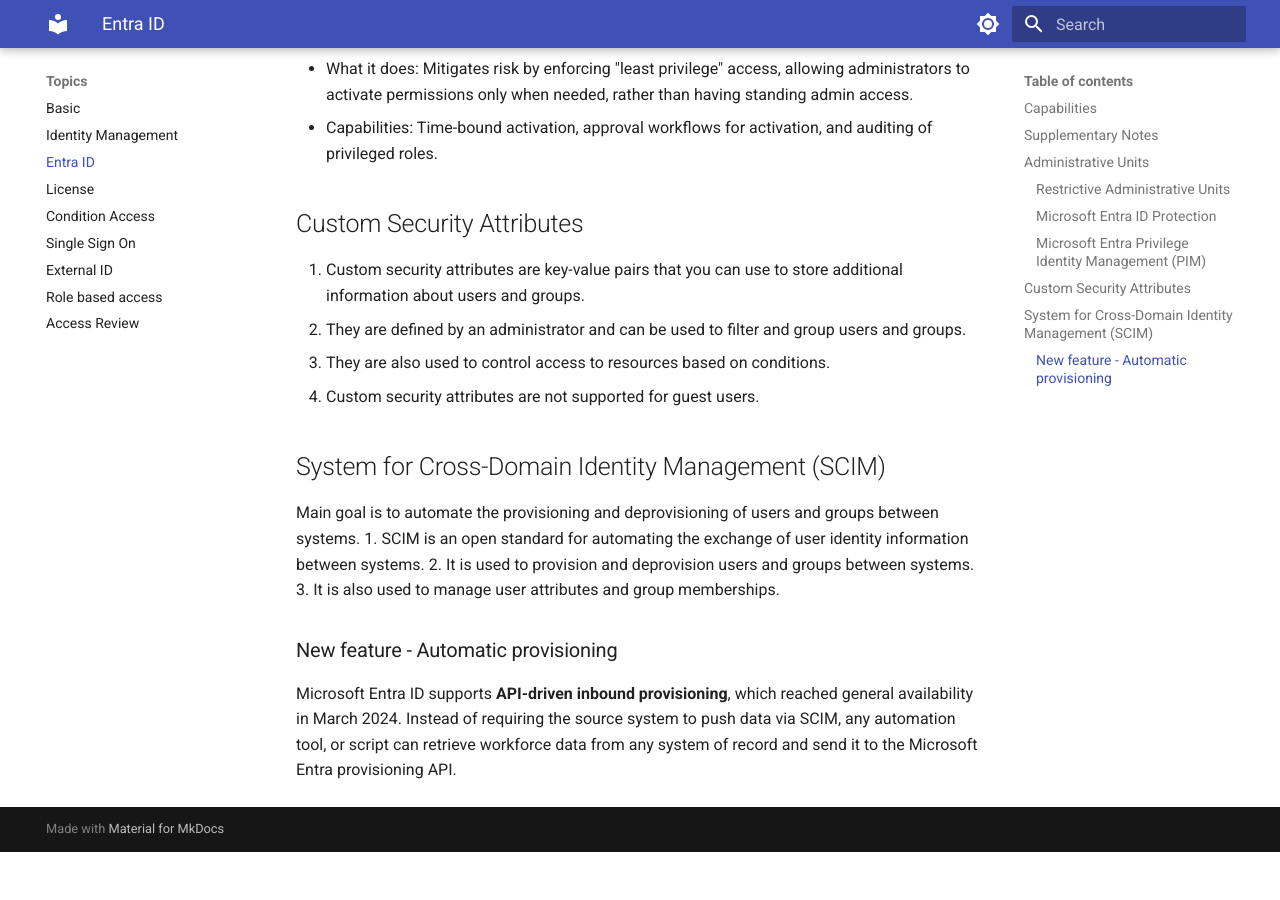
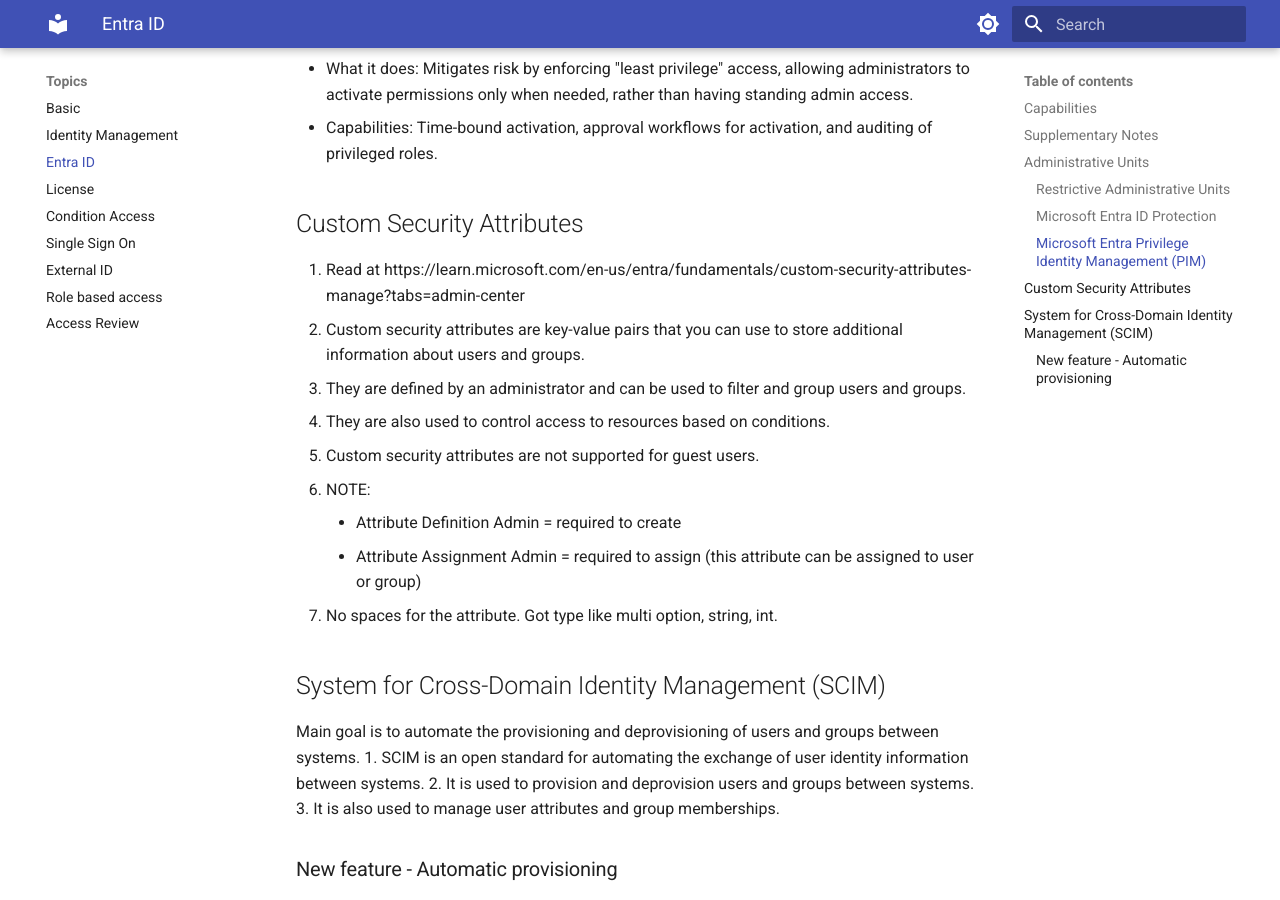
Before and after one commit to yoonghan/SC-300-Identity-and-Access-Administrator, an MkDocs documentation site: the page built from docs/EntraId.md, in a window 1280 px wide and 900 px high, scrolled down 1760 px. Built offline with MkDocs 1.6.1 and Material for MkDocs 9.7.7, drawn with Linux system fonts in a browser that asks for light colours; before the commit the page ends 2612 px from its top, so only the background shows below that.

Commit message:
Update entra.

```diff
--- a/docs/EntraId.md
+++ b/docs/EntraId.md
@@ -41,10 +41,15 @@
 - Capabilities: Time-bound activation, approval workflows for activation, and auditing of privileged roles.
 
 ## Custom Security Attributes
-1. Custom security attributes are key-value pairs that you can use to store additional information about users and groups.
-2. They are defined by an administrator and can be used to filter and group users and groups.
-3. They are also used to control access to resources based on conditions.
-4. Custom security attributes are not supported for guest users.
+1. Read at https://learn.microsoft.com/en-us/entra/fundamentals/custom-security-attributes-manage?tabs=admin-center
+2. Custom security attributes are key-value pairs that you can use to store additional information about users and groups.
+3. They are defined by an administrator and can be used to filter and group users and groups.
+4. They are also used to control access to resources based on conditions.
+5. Custom security attributes are not supported for guest users.
+6. NOTE:
+    - Attribute Definition Admin = required to create
+    - Attribute Assignment Admin = required to assign (this attribute can be assigned to user or group)
+7. No spaces for the attribute. Got type like multi option, string, int.
 
 ## System for Cross-Domain Identity Management (SCIM)
 Main goal is to automate the provisioning and deprovisioning of users and groups between systems.
```
Also changed, not shown: docs/Exam_Preparation/Notes.md (+1 -1 lines), docs/IdentityManagement.md (+1 -1 lines).
